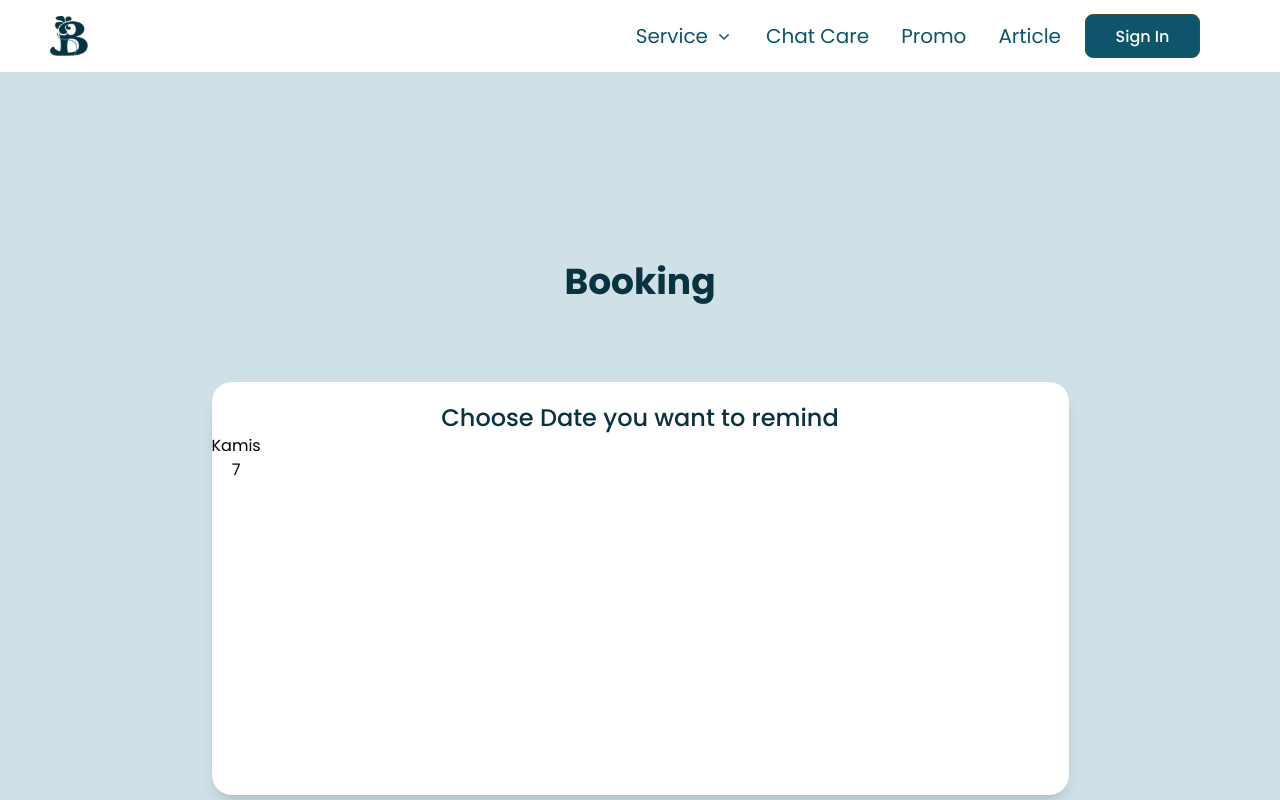
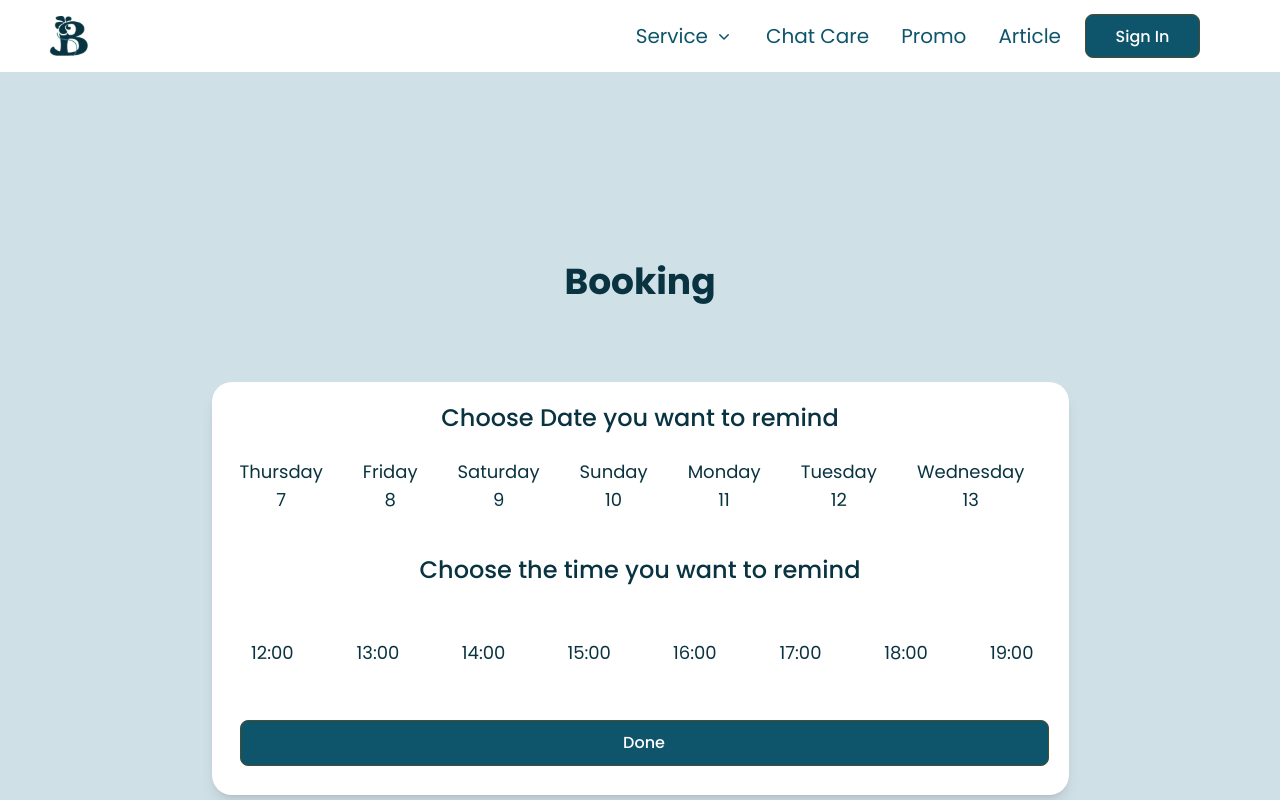
Before and after one commit to adnanfaikar/INTERN_BLOOMIFY, a React (Vite) app: page /Booking in a window 1280 px wide. Shown: the top 800 px of the page. Built offline with nearby package versions, Linux system fonts and the light colour scheme.

Commit message:
adding WaitingPayment PaymentFailed PaymentSucced and component date picker

```diff
--- a/package.json
+++ b/package.json
@@ -17,7 +17,8 @@
     "react-axios": "^2.0.6",
     "react-dom": "^18.2.0",
     "react-router-dom": "^6.22.2",
-    "socket.io": "^4.7.4"
+    "socket.io": "^4.7.4",
+    "swiper": "^11.0.7"
   },
   "devDependencies": {
     "@types/react": "^18.2.56",
--- a/src/Component/Date.jsx
+++ /dev/null
@@ -1,37 +0,0 @@
-import React from "react";
-
-const Date = () => {
-  const tanggalSekarang = new window.Date();
-  const tanggalHanyaAngka = tanggalSekarang.getDate();
-  const hari = tanggalSekarang.getDay();
-
-  const namaHari = [
-    "Minggu",
-    "Senin",
-    "Selasa",
-    "Rabu",
-    "Kamis",
-    "Jumat",
-    "Sabtu",
-  ];
-
-  const otherDay = (num) => {
-    tanggalSekarang.getTime() + 86400000 * num;
-  };
-
-  console.log(`Tanggal: ${tanggalHanyaAngka}`);
-  console.log(`Hari: ${namaHari[hari]}`);
-  return (
-    <div className="w-[857px] h-[413px] shadow-lg bg-white rounded-[20px] mt-20">
-      <p className="font-medium text-2xl text-PP80 text-center pt-5">
-        Choose Date you want to remind
-      </p>
-      <button>
-        <p>{namaHari[hari]}</p>
-        <p>{tanggalHanyaAngka}</p>
-      </button>
-    </div>
-  );
-};
-
-export default Date;
--- /dev/null
+++ b/src/Component/DatePicker.jsx
@@ -0,0 +1,112 @@
+import React, { useState } from "react";
+import Button from "../UI/Button";
+
+const DatePicker = () => {
+  const tanggalSekarang = new Date();
+  const hari = tanggalSekarang.getDay();
+
+  const namaHari = [
+    "Sunday",
+    "Monday",
+    "Tuesday",
+    "Wednesday",
+    "Thursday",
+    "Friday",
+    "Saturday",
+  ];
+
+  const otherDay = (num) => {
+    return new Date(tanggalSekarang.getTime() + 86400000 * num);
+  };
+
+  const [selectedDate, setSelectedDate] = useState(null);
+  const [selectedTime, setSelectedTime] = useState(null);
+
+  const generateTimeButtons = () => {
+    const buttons = [];
+    for (let i = 12; i <= 19; i++) {
+      for (let j = 0; j < 60; j += 60) {
+        const hour = i.toString().padStart(2, "0");
+        const minute = j.toString().padStart(2, "0");
+        const timeString = `${hour}:${minute}`;
+        buttons.push(
+          <button
+            key={timeString}
+            className={`text-PP80 text-lg w-[71px] h-[54px] ${
+              selectedTime === timeString ? "bg-SS70 text-white rounded-lg" : ""
+            }`}
+            onClick={() => handleTimeSelect(timeString)}
+          >
+            <p>{timeString}</p>
+          </button>
+        );
+      }
+    }
+    return buttons;
+  };
+
+  const renderButtons = () => {
+    const buttons = [];
+    for (let i = 0; i < 15; i++) {
+      const tanggalLain = otherDay(i);
+      const dateString = `${tanggalLain.getDate()}/${
+        tanggalLain.getMonth() + 1
+      }/${tanggalLain.getFullYear()}`;
+      buttons.push(
+        <button
+          key={dateString}
+          className={`text-PP80 text-lg ${
+            selectedDate === dateString ? "bg-SS70 text-white rounded-lg" : ""
+          }`}
+          onClick={() => handleDateSelect(dateString)}
+        >
+          <p>{namaHari[tanggalLain.getDay()]}</p>
+          <p>{tanggalLain.getDate()}</p>
+        </button>
+      );
+    }
+    return buttons;
+  };
+
+  const handleDateSelect = (date) => {
+    setSelectedDate(date);
+  };
+
+  const handleTimeSelect = (time) => {
+    setSelectedTime(time);
+  };
+
+  const handleSubmit = () => {
+    // Mengirim data tanggal dan waktu terpilih ke backend
+    console.log("Selected Date:", selectedDate);
+    console.log("Selected Time:", selectedTime);
+    // Lakukan request ke backend untuk menyimpan data
+  };
+
+  return (
+    <div className="w-[857px] h-[413px] shadow-lg bg-white rounded-[20px] mt-20">
+      <p className="font-medium text-2xl text-PP80 text-center pt-5">
+        Choose Date you want to remind
+      </p>
+      <div className="flex overflow-x-auto space-x-10 ml-7 mt-6 w-[805px] text-PP80 text-lg">
+        {renderButtons()}
+      </div>
+      <p className="font-medium text-2xl text-PP80 text-center mt-10">
+        Choose the time you want to remind
+      </p>
+      <div className="flex overflow-x-auto space-x-10 ml-7 mt-10 w-[805px] text-PP80 text-lg">
+        {generateTimeButtons()}
+      </div>
+      <Button
+        variation={"primary"}
+        className="w-[809px] ml-7 mt-10"
+        onClick={handleSubmit}
+        disabled={!selectedDate || !selectedTime} // Tombol "Done" akan dinonaktifkan jika tidak ada tanggal atau waktu yang dipilih
+      >
+        Done
+      </Button>
+    </div>
+  );
+};
+
+export default DatePicker;
--- a/src/Pages/BookingPage.jsx
+++ b/src/Pages/BookingPage.jsx
@@ -1,6 +1,6 @@
 import React from "react";
 import MainLayout from "../Layout/MainLayout";
-import Date from "../Component/Date";
+import DatePicker from "../Component/DatePicker";
 const BookingPage = () => {
   return (
     <MainLayout>
@@ -10,7 +10,7 @@ const BookingPage = () => {
             <p className="text-4xl font-bold text-[#093341] text-center mt-[120px]">
               Booking{" "}
             </p>
-            <Date />
+            <DatePicker />
           </div>
         </div>
       </div>
--- /dev/null
+++ b/src/Pages/PaymentFailed.jsx
@@ -0,0 +1,30 @@
+import React from "react";
+import MainLayout from "../Layout/MainLayout";
+import Button from "../UI/Button";
+import { useNavigate } from "react-router-dom";
+import failedIcon from "../Assets/red_cancel_icon.png";
+
+const PaymentFailed = () => {
+  const navigate = useNavigate();
+  return (
+    <MainLayout>
+      <div className="w-full h-[822px] bg-[#CFE0E6] pt-20">
+        <h2 className="flex items-center justify-center text-4xl font-bold text-[#093341] w-full mx-auto">
+          Payment Failed
+        </h2>
+        <img src={failedIcon} alt="" className="mx-auto mt-[120px] w-32 h-32" />
+        <div className="flex justify-center mt-32 ">
+          <Button
+            variation={"primary"}
+            className="w-[302px] h-[54px]"
+            onClick={() => navigate("/payment")}
+          >
+            <p className="text-white">Try Again</p>
+          </Button>
+        </div>
+      </div>
+    </MainLayout>
+  );
+};
+
+export default PaymentFailed;
--- a/src/Pages/PaymentSucced.jsx
+++ b/src/Pages/PaymentSucced.jsx
@@ -2,6 +2,7 @@ import React from "react";
 import MainLayout from "../Layout/MainLayout";
 import Button from "../UI/Button";
 import { useNavigate } from "react-router-dom";
+import SuccedIcon from "../Assets/check_mark_in_box_blue.svg";
 
 const PaymentSucced = () => {
   const navigate = useNavigate();
@@ -11,18 +12,14 @@ const PaymentSucced = () => {
         <h2 className="flex items-center justify-center text-4xl font-bold text-[#093341] w-full mx-auto">
           Payment Succeed
         </h2>
-        <img
-          src="../src/Assets/check_mark_in_box_blue.svg"
-          alt=""
-          className="mx-auto mt-[120px]"
-        />
-        <div className="flex justify-center mt-32">
-          <Button variation={"primary"}>
+        <img src={SuccedIcon} alt="" className="mx-auto mt-[120px] w-32 h-32" />
+        <div className="flex justify-center mt-32 ">
+          <Button variation={"primary"} className="w-[302px] h-[54px]">
             <p className="text-white">Set Reminder</p>
           </Button>
           <Button
             variation={"secondary"}
-            className="ml-2"
+            className="ml-2 w-[302px] h-[54px]"
             onClick={() => navigate("/")}
           >
             <p className="text-black">Back to Landing Page</p>
--- /dev/null
+++ b/src/Pages/WaitingPayment.jsx
@@ -0,0 +1,11 @@
+import React from "react";
+
+const WaitingPayment = () => {
+  return (
+    <div className="w-full h-[1220px] bg-PP00">
+      <p>WaitingPayment</p>
+    </div>
+  );
+};
+
+export default WaitingPayment;
```
Also changed, not shown: src/Routes/Router.jsx (+4 -3 lines), src/Assets/red_cancel_icon.png (added), 1 other file (tests, documents, lock files or other folders).
